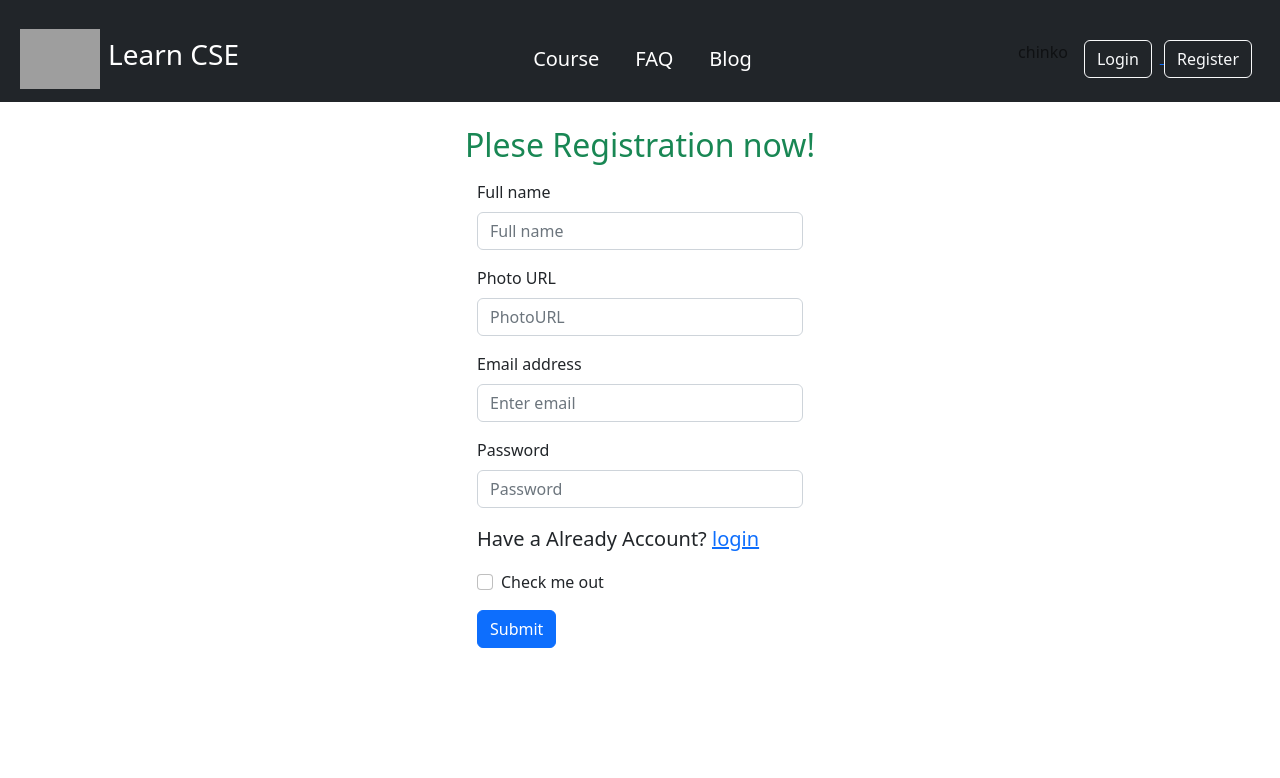
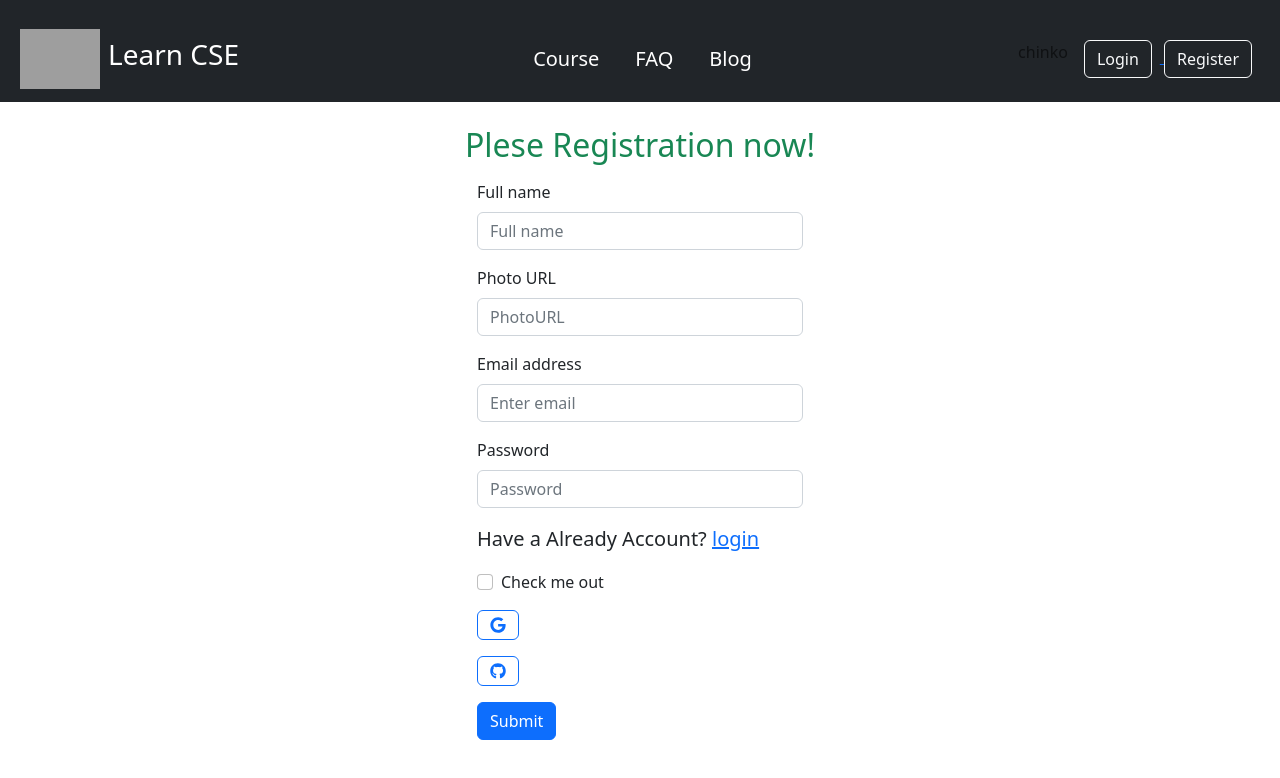
Before and after one commit to ayakub/Quick-Solution--IT-Client-, a React (Create React App) app: page /register in a window 1280 px wide. Shown: the top 778 px of the page. Built offline with nearby package versions, Linux system fonts and the light colour scheme; grey boxes are pictures that could not be loaded.

Commit message:
added git hub signIn

```diff
--- a/package.json
+++ b/package.json
@@ -12,6 +12,7 @@
     "react-bootstrap": "^2.5.0",
     "react-dark-mode-toggle": "^0.2.0",
     "react-dom": "^18.2.0",
+    "react-icons": "^4.6.0",
     "react-router-dom": "^6.4.2",
     "react-scripts": "5.0.1",
     "web-vitals": "^2.1.4"
--- a/src/Contex/AuthProvidor.js
+++ b/src/Contex/AuthProvidor.js
@@ -1,14 +1,23 @@
 import React from 'react';
 import { createContext } from 'react';
 import app from '../Firebase/firebase.config';
-import { createUserWithEmailAndPassword, getAuth, signInWithEmailAndPassword } from 'firebase/auth'
+import { createUserWithEmailAndPassword, getAuth, signInWithEmailAndPassword, signInWithPopup } from 'firebase/auth'
 
 
 export const AuthContex = createContext()
 const Auth = getAuth(app)
 
 const AuthProvidor = ({ children }) => {
+
     const user = { displayName: 'chinko' }
+
+    const googleSignIn = (providor) => {
+        return signInWithPopup(Auth, providor)
+    }
+
+    const githubSignIn = (providor) => {
+        return signInWithPopup(Auth, providor)
+    }
 
     const createUser = (email, password) => {
         return createUserWithEmailAndPassword(Auth, email, password)
@@ -18,7 +27,9 @@ const AuthProvidor = ({ children }) => {
         return signInWithEmailAndPassword(Auth, email, password)
     }
 
-    const authInfo = { user, createUser, signIn }
+
+
+    const authInfo = { user, createUser, signIn, googleSignIn, githubSignIn }
     return (
         <AuthContex.Provider value={authInfo}>
             {children}
--- a/src/Pages/Login/Register/Register.js
+++ b/src/Pages/Login/Register/Register.js
@@ -1,11 +1,17 @@
+import { GithubAuthProvider, GoogleAuthProvider } from 'firebase/auth';
 import React from 'react';
 import { useContext } from 'react';
 import { Button, Form } from 'react-bootstrap';
 import { Link } from 'react-router-dom';
 import { AuthContex } from '../../../Contex/AuthProvidor';
+import { FaGithub, FaGoogle } from "react-icons/fa";
+import { FirebaseError } from 'firebase/app';
 
 const Register = () => {
-    const { createUser } = useContext(AuthContex)
+    const { createUser, googleSignIn, githubSignIn } = useContext(AuthContex);
+
+    const providor = new GoogleAuthProvider();
+    const gitProvidor = new GithubAuthProvider();
     const handleSubmit = (event) => {
         event.preventDefault();
         const form = event.target;
@@ -13,6 +19,7 @@ const Register = () => {
         const photoURL = form.photoURL.value;
         const email = form.email.value;
         const password = form.password.value;
+
         console.log(name, photoURL, email, password);
         createUser(email, password)
             .then(result => {
@@ -23,6 +30,27 @@ const Register = () => {
                 console.error(error);
             })
 
+    }
+    const handleGoogleSign = () => {
+        googleSignIn(providor)
+            .then(result => {
+                const user = result.user;
+                console.log(user);
+            })
+            .then(error => {
+                console.error(error)
+            })
+    }
+    const handleGitHubSignIn = () => {
+        githubSignIn(gitProvidor)
+            .then(result => {
+
+                const user = result.user;
+                console.log(user);
+            })
+            .then(error => {
+                console.error(error)
+            })
     }
     return (
         <div className='mt-4'>
@@ -51,10 +79,14 @@ const Register = () => {
                 <Form.Group className="mb-3" controlId="formBasicCheckbox">
                     <Form.Check type="checkbox" label="Check me out" />
                 </Form.Group>
+                <Button onClick={handleGoogleSign} variant="outline-primary" className='d-flex justify-content-center mb-3'><FaGoogle ></FaGoogle></Button>
+                <Button onClick={handleGitHubSignIn} variant="outline-primary" className='d-flex justify-content-center mb-3'><FaGithub></FaGithub></Button>
                 <Button variant="primary" type="submit">
                     Submit
                 </Button>
+
             </Form>
+
         </div >
     );
 };
```
Also changed, not shown: 1 other file (tests, documents, lock files or other folders).
